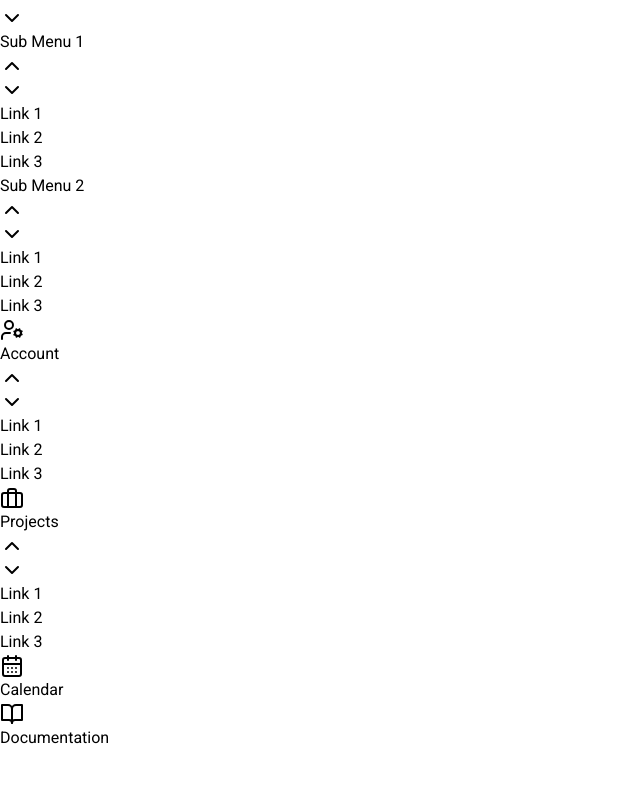
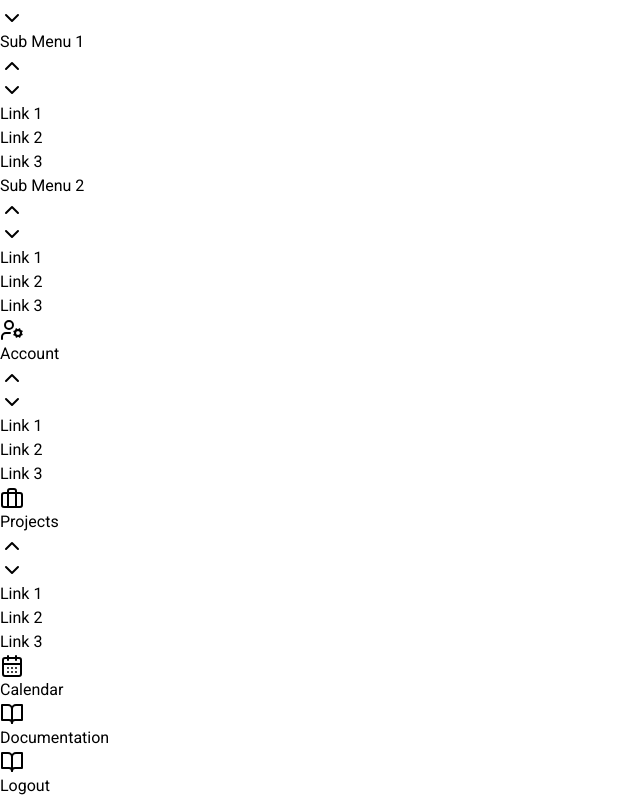
Before and after one commit to zendParadox/inaka-fe, an Angular app: page /dashboard in a window 1280 px wide. Shown: the part 258-1056 px from the top of the page, without its empty margins (0-640 px from the left). Before the commit the page ends 1008 px from the top, so only its background shows below. Built offline with nearby package versions, Linux system fonts and the light colour scheme; sample sign-in values are in the browser's storage.

Commit message:
create modal confirmation when user click logout

```diff
--- /dev/null
+++ b/src/components/modal-confirm/modal-confirm.component.html
@@ -0,0 +1,21 @@
+<div class="">
+  <div mat-dialog-content class="p-6 text-center">
+    <!-- Icon -->
+    <span
+      class="mb-4 inline-flex justify-center items-center h-[62px] w-[62px] rounded-full border-4 border-yellow-50 bg-yellow-100 text-yellow-500"
+    >
+      <mat-icon>warning</mat-icon>
+    </span>
+    <!-- End Icon -->
+
+    <h3 class="mb-2 text-2xl font-bold text-gray-800">Sign out</h3>
+    <p class="text-gray-500">
+      Are you sure you would like to sign out of your Preline account?
+    </p>
+  </div>
+
+  <mat-dialog-actions align="center" class="mt-4 gap-4">
+    <button mat-button color="warn" (click)="onConfirm()">Sign out</button>
+    <button mat-button color="primary" (click)="onCancel()">Cancel</button>
+  </mat-dialog-actions>
+</div>
--- /dev/null
+++ b/src/components/modal-confirm/modal-confirm.component.ts
@@ -0,0 +1,28 @@
+import { CommonModule } from '@angular/common';
+import { Component, inject, Inject } from '@angular/core';
+import { MatButtonModule } from '@angular/material/button';
+import { MatDialogRef, MAT_DIALOG_DATA, MatDialogModule } from '@angular/material/dialog';
+import { MatIconModule } from '@angular/material/icon';
+
+@Component({
+  selector: 'app-modal-confirm',
+  standalone: true,
+  imports: [CommonModule, MatDialogModule, MatButtonModule, MatIconModule],
+  templateUrl: './modal-confirm.component.html',
+  styleUrl: './modal-confirm.component.css'
+})
+export class ModalConfirmComponent {
+  readonly dialogRef = inject(MatDialogRef<ModalConfirmComponent>);
+  // constructor(
+  //   public dialogRef: MatDialogRef<ModalConfirmComponent>,
+  //   @Inject(MAT_DIALOG_DATA) public data: { message: string }
+  // ) {}
+
+  onConfirm(): void {
+    this.dialogRef.close(true);
+  }
+
+  onCancel(): void {
+    this.dialogRef.close(false);
+  }
+}
--- a/src/page/dashboard/dashboard.component.html
+++ b/src/page/dashboard/dashboard.component.html
@@ -613,6 +613,28 @@
               </svg>
               Documentation
             </a>
+            <div class="border border-slate-700 mt-5"></div>
+            <a
+              class="w-full flex items-center mt-5 gap-x-3.5 py-2 px-2.5 text-sm text-gray-800 rounded-lg bg-gray-100 hover:bg-gray-200"
+              (click)="logout()"
+            >
+              <svg
+                class="shrink-0 size-4"
+                xmlns="http://www.w3.org/2000/svg"
+                width="24"
+                height="24"
+                viewBox="0 0 24 24"
+                fill="none"
+                stroke="currentColor"
+                stroke-width="2"
+                stroke-linecap="round"
+                stroke-linejoin="round"
+              >
+                <path d="M2 3h6a4 4 0 0 1 4 4v14a3 3 0 0 0-3-3H2z" />
+                <path d="M22 3h-6a4 4 0 0 0-4 4v14a3 3 0 0 1 3-3h7z" />
+              </svg>
+              Logout
+            </a>
           </li>
         </ul>
       </nav>
--- a/src/page/dashboard/dashboard.component.ts
+++ b/src/page/dashboard/dashboard.component.ts
@@ -1,12 +1,39 @@
 import { Component } from '@angular/core';
+import { ModalConfirmComponent } from '../../components/modal-confirm/modal-confirm.component';
+import { MatDialog, MatDialogModule } from '@angular/material/dialog';
 
 @Component({
   selector: 'app-dashboard',
   standalone: true,
-  imports: [],
+  imports: [MatDialogModule],
   templateUrl: './dashboard.component.html',
-  styleUrl: './dashboard.component.css'
+  styleUrl: './dashboard.component.css',
 })
 export class DashboardComponent {
+  constructor(private dialog: MatDialog) {}
+  logout(): void {
+    const dialogRef = this.dialog.open(ModalConfirmComponent, {
+      width: '450px',
+      data: { message: 'Apakah Anda yakin ingin logout?' },
+    });
 
+    dialogRef.afterClosed().subscribe((result) => {
+      if (result === true) {
+        // localStorage.removeItem('accessToken');
+        // Redirect atau lakukan tindakan lain setelah logout
+
+        // Hapus localStorage
+        localStorage.clear();
+
+        // Refresh halaman
+        window.location.reload();
+      }
+    });
+  }
+
+  // openDialog(): void {
+  //   this.dialog.open(ModalConfirmComponent, {
+  //     width: '500px',
+  //   });
+  // }
 }
```
Also changed, not shown: src/components/modal-confirm/modal-confirm.component.css (added), 1 other file (tests, documents, lock files or other folders).
